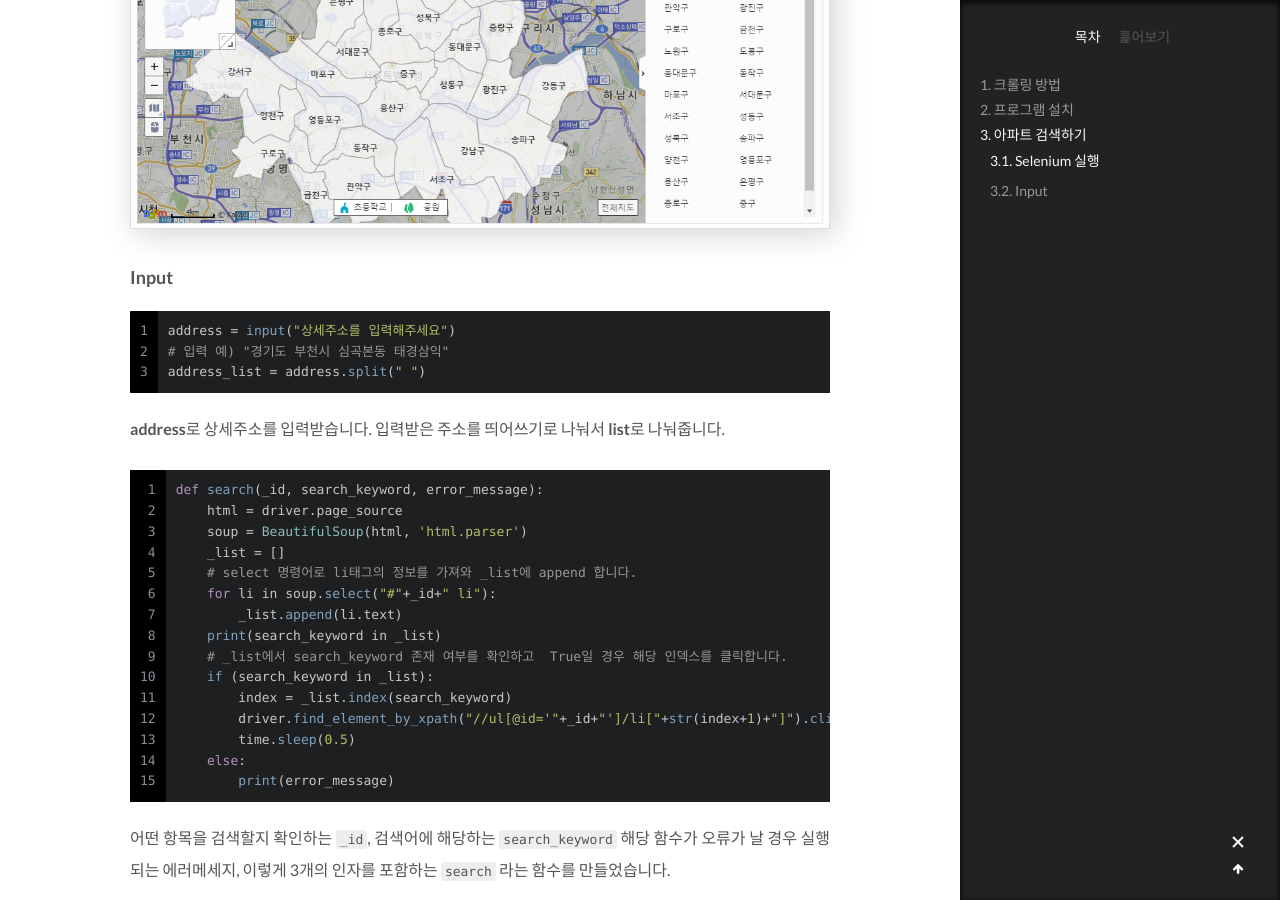
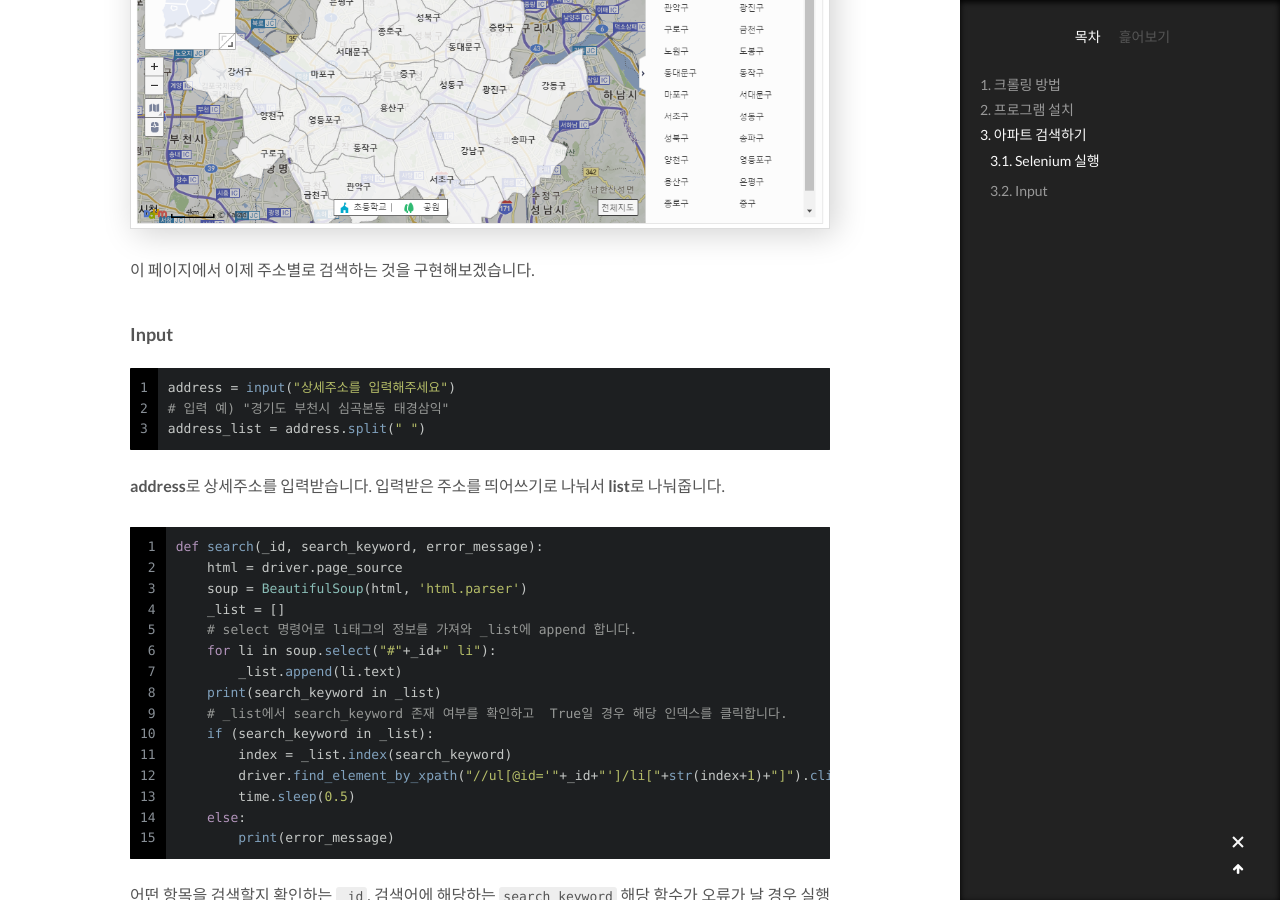
Before and after one commit to wkddnjset/wkddnjset.github.io, a Jekyll site: the page built from _posts/2018-02-15-(Python)-부동산-데이터-수집-크롤러-만들기.md, in a window 1280 px wide and 900 px high, scrolled down 1908 px. Built offline with Jekyll 4.4.1, drawn with Linux system fonts in a browser that asks for light colours; comment, search, counter and statistics services are not loaded.

Commit message:
2018-02-21

```diff
--- a/_posts/2018-02-15-(Python)-부동산-데이터-수집-크롤러-만들기.md
+++ b/_posts/2018-02-15-(Python)-부동산-데이터-수집-크롤러-만들기.md
@@ -52,6 +52,8 @@ driver = start(url)
 
 ![live-on-01](https://raw.githubusercontent.com/wkddnjset/wkddnjset.github.io/master/_posts/images/2018-02-12/live_on_01.png)
 
+이 페이지에서 이제 주소별로 검색하는 것을 구현해보겠습니다.
+
 ### Input
 
 {% highlight python linenos %}
```
Also changed, not shown: other parts of _posts/2018-02-15-(Python)-부동산-데이터-수집-크롤러-만들기.md (+2 -0 lines), _posts/images/2018-02-12/live_on_02.png (added).
